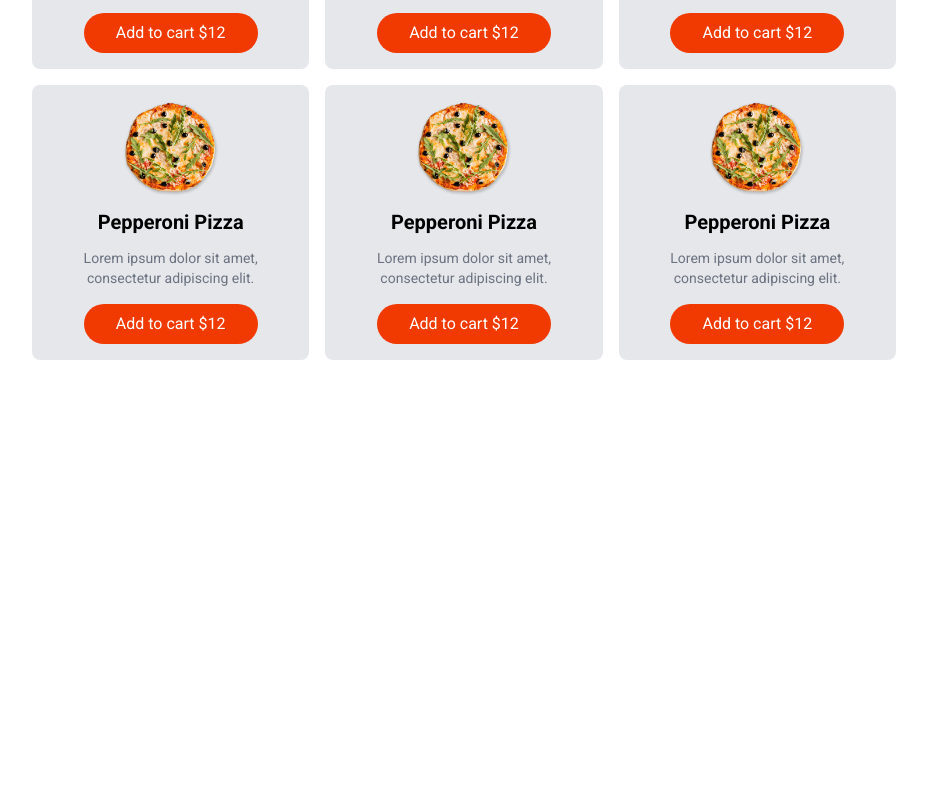
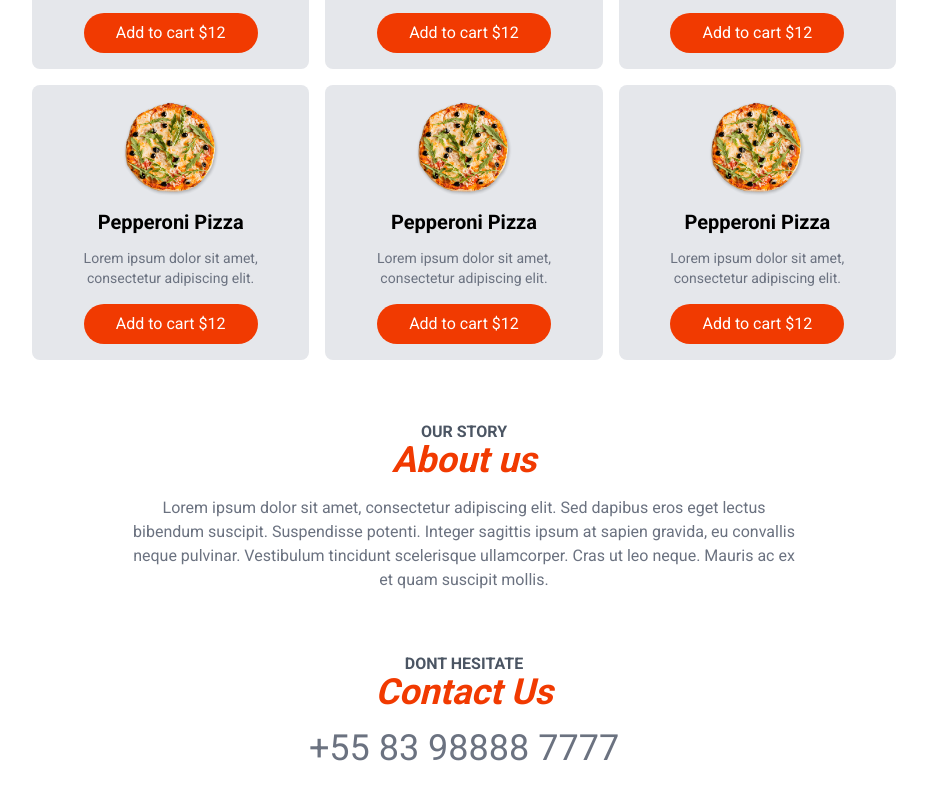
Before and after one commit to MChaves12/my-food, a Next.js app: page / in a window 1280 px wide. Shown: the part 678-1478 px from the top of the page, without its empty margins (176-1103 px from the left). Before the commit the page ends 1070 px from the top, so only its background shows below. Built offline with nearby package versions, Linux system fonts and the light colour scheme.

Commit message:
feat: SectionHeaders component created. ContactSection and AboutSection created

```diff
--- a/src/app/page.js
+++ b/src/app/page.js
@@ -1,6 +1,9 @@
 import Hero from "@/components/layout/Hero";
 import Header from "@/components/layout/Header";
 import HomeMenu from "@/components/layout/HomeMenu";
+import SectionHeaders from "@/components/layout/SectionHeaders";
+import AboutSection from "@/components/layout/AboutSection";
+import ContactSection from "@/components/layout/ContactSection";
 
 export default function Home() {
   return (
@@ -8,6 +11,8 @@ export default function Home() {
     <Header />
     <Hero />
     <HomeMenu />
+    <AboutSection />
+    <ContactSection />
    </>
   )
 }
--- /dev/null
+++ b/src/components/layout/AboutSection.js
@@ -0,0 +1,23 @@
+import React from 'react'
+import SectionHeaders from './SectionHeaders'
+
+const AboutSection = () => {
+  return (
+    <section className="text-center my-16">
+      <SectionHeaders
+        subHeader={'Our Story'}
+        mainHeader={'About us'}
+      />
+      <p className="text-gray-500 max-w-2xl mx-auto mt-4">
+      Lorem ipsum dolor sit amet, consectetur adipiscing
+      elit. Sed dapibus eros eget lectus bibendum suscipit.
+      Suspendisse potenti. Integer sagittis ipsum at sapien
+      gravida, eu convallis neque pulvinar. Vestibulum tincidunt
+      scelerisque ullamcorper. Cras ut leo neque. Mauris ac ex
+      et quam suscipit mollis.
+      </p>
+    </section>
+  )
+}
+
+export default AboutSection
--- /dev/null
+++ b/src/components/layout/ContactSection.js
@@ -0,0 +1,18 @@
+import React from 'react'
+import SectionHeaders from './SectionHeaders'
+
+const ContactSection = () => {
+  return (
+    <section className="text-center">
+    <SectionHeaders
+      subHeader={'Dont hesitate'}
+      mainHeader={'Contact Us'}
+    />
+    <h1 className="text-gray-500 text-4xl my-4">
+      +55 83 98888 7777
+    </h1>
+  </section>
+  )
+}
+
+export default ContactSection
--- a/src/components/layout/HomeMenu.js
+++ b/src/components/layout/HomeMenu.js
@@ -1,16 +1,12 @@
 import React from 'react'
 import MenuItem from '../menu/MenuItem'
+import SectionHeaders from './SectionHeaders'
 
 const HomeMenu = () => {
   return (
     <section>
         <div className='text-center'>
-            <h3 className='text-gray-600 font-semibold uppercase leading-4'>
-                Check out
-            </h3>
-            <h2 className='text-primary font-bold text-4xl italic'>
-                Menu
-            </h2>
+            <SectionHeaders subHeader={'Check out'} mainHeader={'Menu'} />
         </div>
         <div className='grid grid-cols-3 gap-4 my-4'>
             <MenuItem />
--- /dev/null
+++ b/src/components/layout/SectionHeaders.js
@@ -0,0 +1,16 @@
+import React from 'react'
+
+const SectionHeaders = ({subHeader, mainHeader}) => {
+  return (
+    <>
+        <h3 className='text-gray-600 font-semibold uppercase leading-4'>
+            {subHeader}
+        </h3>
+        <h2 className='text-primary font-bold text-4xl italic'>
+            {mainHeader}
+        </h2>
+    </>
+  )
+}
+
+export default SectionHeaders
```
